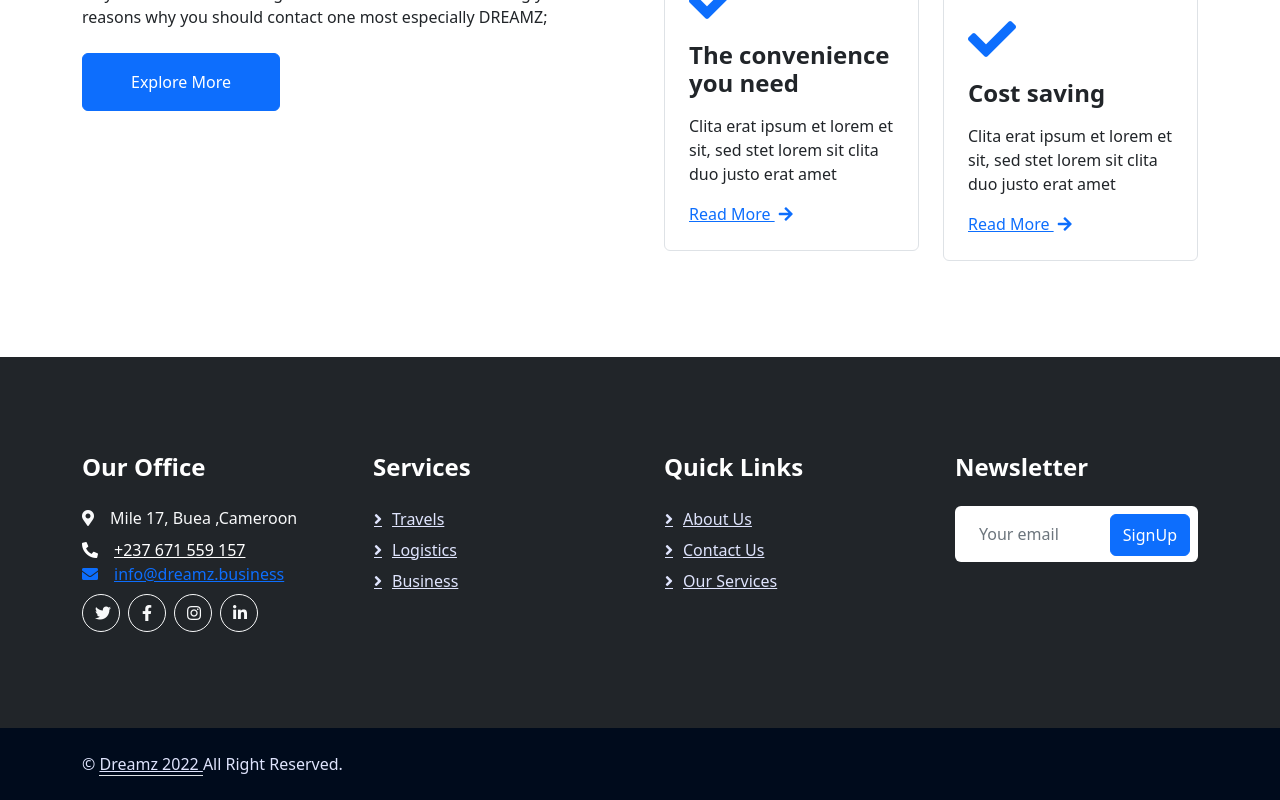
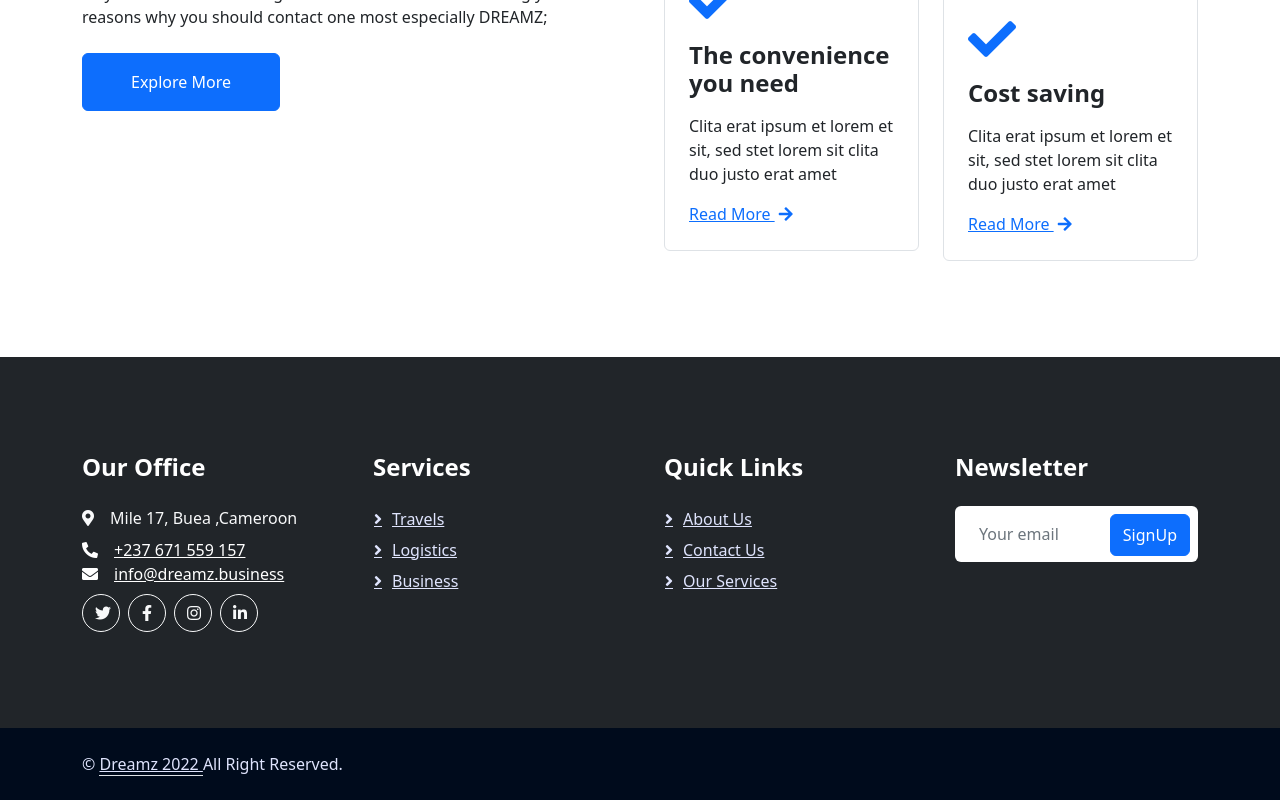
Before and after one commit to tambuaevaristus/dreamz-website, a Next.js app: page / in a window 1280 px wide. Shown: the part 1900-2700 px from the top of the page. Built offline with nearby package versions, Linux system fonts and the light colour scheme.

Commit message:
email white at footer

```diff
--- a/components/Footer.js
+++ b/components/Footer.js
@@ -18,7 +18,7 @@ export default function Footer() {
                 <i class="fa fa-phone-alt me-3"></i>+237 671 559 157
               </a>
               <br/>
-              <a class="mb-2" href="mailto:info@dreamz.business" >
+              <a class="mb-2 text-white" href="mailto:info@dreamz.business" >
                 <i class="fa fa-envelope me-3"></i>info@dreamz.business
               </a>
 
```
